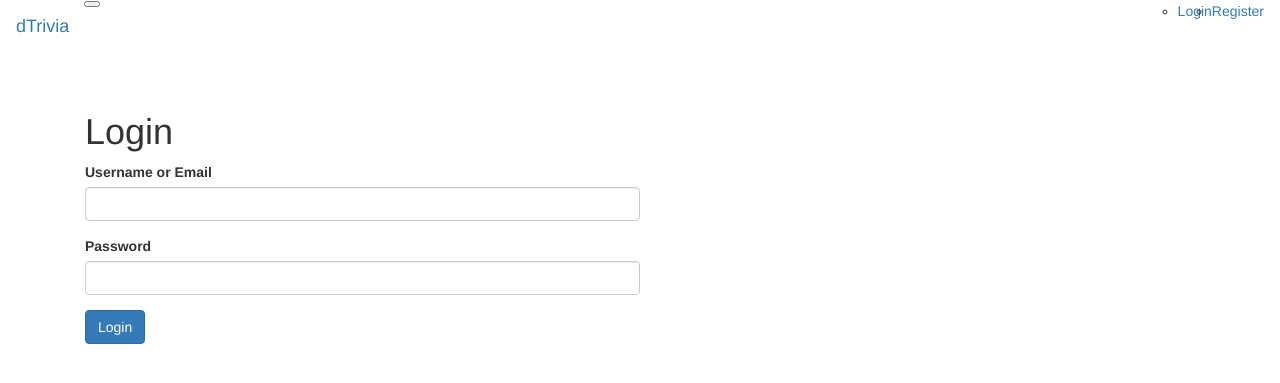
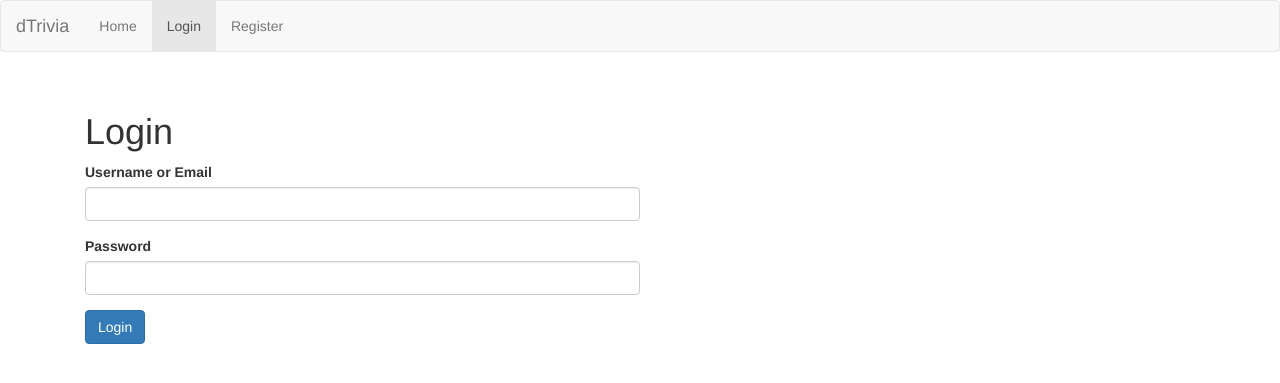
Before and after one commit to declanatkins/dTrivia, a Flask app: page /login in a window 1280 px wide. Shown: the top 383 px of the page. Run offline with Flask 2, Linux system fonts and the light colour scheme; some libraries are stand-ins or nearby versions.

Commit message:
Added login and nav

```diff
--- a/frontend/source/app.py
+++ b/frontend/source/app.py
@@ -1,4 +1,4 @@
-from functools import wraps
+import re
 from flask import (
     Flask,
     render_template,
@@ -10,11 +10,15 @@ from flask import (
 )
 from flask_socketio import SocketIO, emit, join_room, leave_room
 from settings import get_settings
-from utils import login_required, make_backend_request
+from utils import login_required, make_backend_request, make_backend_request_without_auth
+
+
+EMAIL_REGEX = r'\b[A-Za-z0-9._%+-]+@[A-Za-z0-9.-]+\.[A-Z|a-z]{2,}\b'
 
 
 app = Flask(__name__)
 settings = get_settings()
+app.secret_key = settings.FLASK_SECRET_KEY
 
 
 @app.route('/')
@@ -29,16 +33,22 @@ def login_page():
 
 @app.route('/login', methods=['POST'])
 def login():
-    data = request.get_json()
-    response = make_backend_request('post', 'users/login', data)
+    data = request.form.to_dict()
+
+    # Check if an email was passed as user_name
+    if re.fullmatch(EMAIL_REGEX, data['user_name']):
+        data['email'] = data['user_name']
+        del data['user_name']
+    response = make_backend_request('post', 'users/login', data, auth=False)
     if response.status_code == 200:
         session['session_id'] = response.json()['session_id']
+        session['user_name'] = response.json()['user_name']
     else:
         flash('Invalid Credentials')
     return redirect(url_for('index'))
 
 
-@app.route('/logout', methods=['POST'])
+@app.route('/logout', methods=['GET'])
 @login_required
 def logout():
     make_backend_request('post', 'users/logout')
@@ -53,10 +63,14 @@ def register_page():
 
 @app.route('/register', methods=['POST'])
 def register():
-    data = request.get_json()
-    response = make_backend_request('post', 'users/', data)
+    data = request.form.to_dict()
+    response = make_backend_request('post', 'users/', data, auth=False)
     if response.status_code == 200:
         flash('User created successfully')
     else:
-        flash('Invalid Credentials')
+        flash(f'Failed to create user: {response.json()["detail"]}')
     return redirect(url_for('index'))
+
+
+if __name__ == '__main__':
+    app.run(host='0.0.0.0', port=5000, debug=True)
--- a/frontend/source/settings/local.py
+++ b/frontend/source/settings/local.py
@@ -4,6 +4,7 @@ import os
 # Flask settings
 FLASK_HOST  = "localhost"
 FLASK_PORT  = "5000"
+FLASK_SECRET_KEY  = os.getenv("FLASK_SECRET", "secret")
 
 
 # Redis settings
--- a/frontend/source/templates/layout.html
+++ b/frontend/source/templates/layout.html
@@ -20,41 +20,30 @@
   {% endif %}
 {% endwith %}
 
-<nav class="navbar navbar-expand-lg navbar-light bg-light">
+<nav class="navbar navbar-default">
   <div class="container-fluid">
-      <div class="navbar-header">
-          <button type="button" class="navbar-toggler" data-toggle="collapse" data-target="#myNavbar">
-            <span class="icon-bar"></span>
-            <span class="icon-bar"></span>
-            <span class="icon-bar"></span>
-          </button>
-          <a class="navbar-brand" href="/">dTrivia</a>
-      </div>
+    <div class="navbar-header">
+      <a class="navbar-brand" href="{{ url_for('index') }}">dTrivia</a>
+    </div>
 
-      <div class="collapse navbar-collapse" id="myNavbar">
-      <!-- <ul class="navbar-nav mr-auto">
-          {% if session.get("current_user", None) != None %}
-            <li class="nav-item"><a class="nav-link" href="/create-media">Create Media</a></li>
-            <li class="nav-item"><a class="nav-link" href="/view-media">View Media</a></li>
-          {% endif%}
-      </ul> -->
+    {% if session.get("session_id", None) == None %}
+      <ul class="nav navbar-nav">
+        <li id="home-nav-button"><a href="{{ url_for('index') }}">Home</a></li>
+        <li id="nav-button-1"><a href="{{ url_for('login') }}">Login</a></li>
+        <li id="nav-button-2"><a href="{{ url_for('register') }}">Register</a></li>
+      </ul>
+    {% else %}
+      <ul class="nav navbar-nav">
+        <li id="home-nav-button"><a href="#">Home</a></li>
+        <li id="nav-button-1"><a href="#">Create Game</a></li>
+        <li id="nav-button-2"><a href="#">Join Game</a></li>
+      </ul>
 
       <ul class="nav navbar-nav navbar-right">
-      {% if session.get("current_user", None) == None %}
-        <ul class="navbar-nav mr-auto">
-            <li class="nav-item"><a class="nav-link" href="/login">Login</a></li>
-            <li class="nav-item"><a class="nav-link" href="/register">Register</a></li>
-        </ul>
-      {% else %}
-        <li class="nav-item">
-            <a class="nav-link"><b>{{ session.get("current_user") }}</b></a>
-        </li>
-        <li class="nav-item"><a class="nav-link" href="/logout"><b><u>Logout</u></b></a>
-        </li>
-      {% endif %}
+        <li><p class="navbar-brand">Welcome {{ session['user_name'] }}</p></li>
+        <li><a href="{{ url_for('logout') }}"><span class="glyphicon glyphicon-log-in"></span> Logout</a></li>
       </ul>
-      </div>
-
+    {% endif %}
   </div>
 </nav>
 
@@ -66,4 +55,19 @@
 
   </div>
 
+  <script>
+    // set active nav button
+    button1 = document.getElementById("nav-button-1");
+    button2 = document.getElementById("nav-button-2");
+    homeButton = document.getElementById("home-nav-button");
+
+    if (window.location.pathname == "/login") {
+      button1.className = "active";
+    } else if (window.location.pathname == "/register") {
+      button2.className = "active";
+    } else {
+      homeButton.className = "active";
+    }
+
+  </script>
 </html>
--- a/frontend/source/templates/login.html
+++ b/frontend/source/templates/login.html
@@ -10,7 +10,7 @@
             <form action="/login" method="post">
                 <div class="form-group">
                     <label for="username">Username or Email</label>
-                    <input type="text" class="form-control" id="username" name="username">
+                    <input type="text" class="form-control" id="username" name="user_name">
                 </div>
                 <div class="form-group">
                     <label for="password">Password</label>
--- a/frontend/source/templates/register.html
+++ b/frontend/source/templates/register.html
@@ -10,11 +10,11 @@
             <form action="/register" method="post">
                 <div class="form-group">
                     <label for="username">Username</label>
-                    <input type="text" class="form-control" id="username" name="username" value="{{ form.get('username') }}">
+                    <input type="text" class="form-control" id="username" name="user_name">
                 </div>
                 <div class="form-group">
                     <label for="email">Email</label>
-                    <input type="email" class="form-control" id="email" name="email" value="{{ form.get('email') }}">
+                    <input type="email" class="form-control" id="email" name="email">
                 </div>
                 <div class="form-group">
                     <label for="password">Password</label>
```
Also changed, not shown: frontend/source/utils.py (+25 -1 lines).
